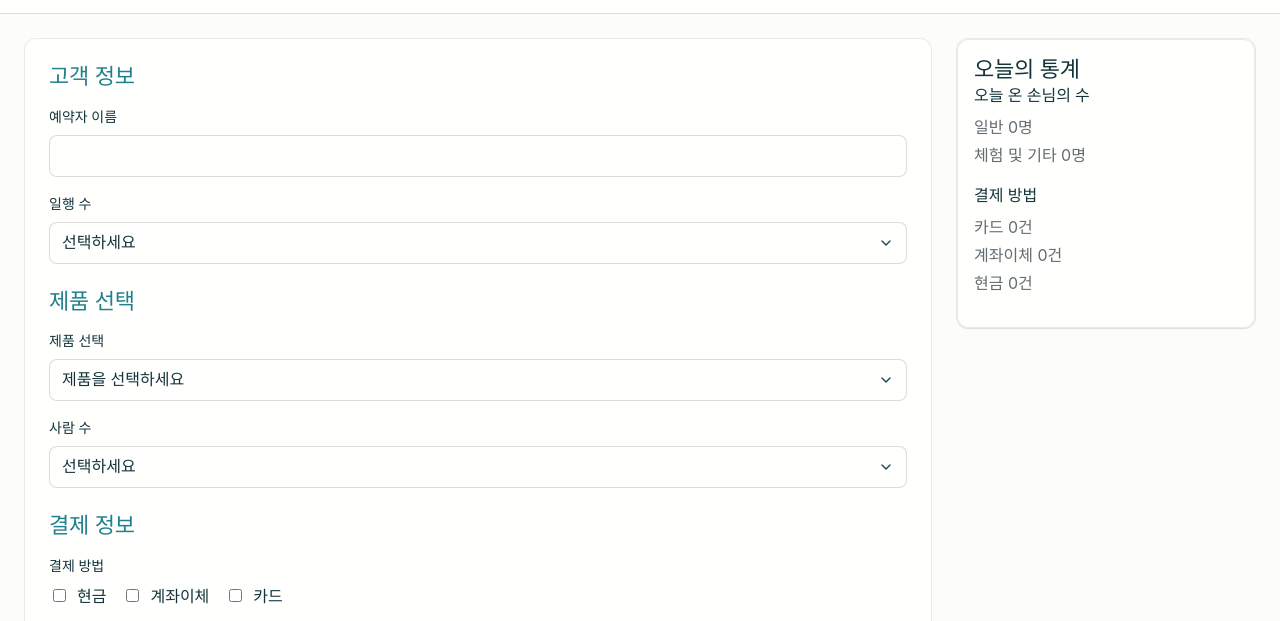
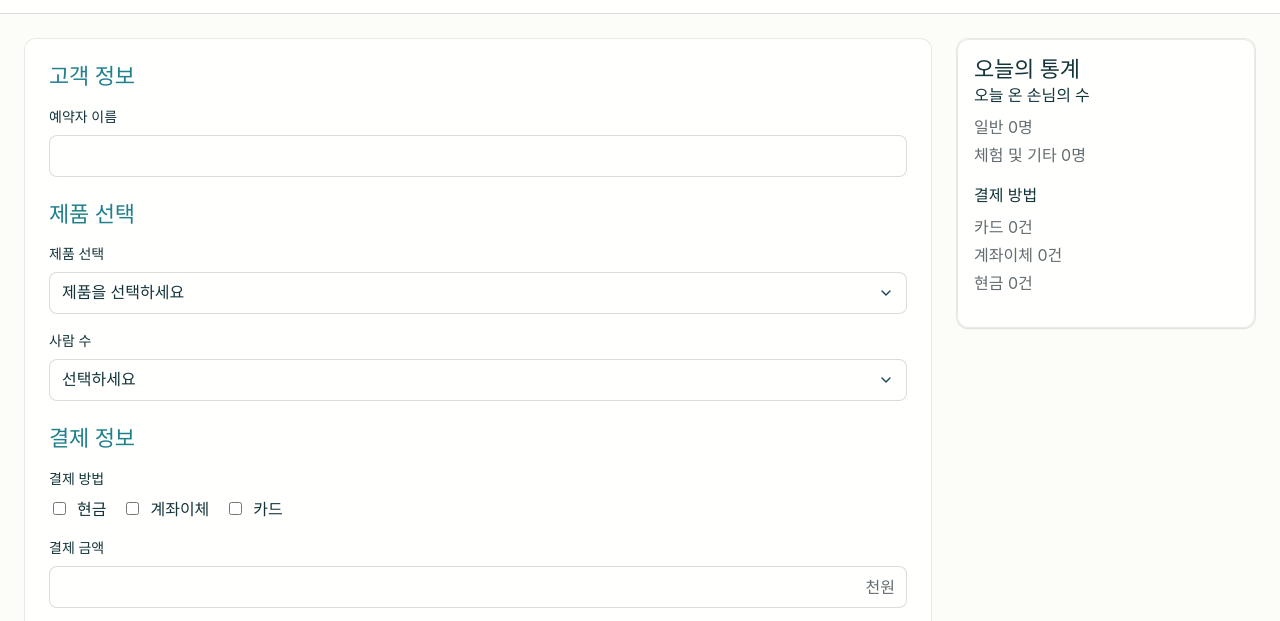
Before and after one commit to Athosoogj/athosoo_gj, a plain HTML site: page index.html in a window 1280 px wide. Shown: the part 119-740 px from the top of the page. Drawn offline with nearby package versions, Linux system fonts and the light colour scheme; a web font is replaced by a local one.

Commit message:
Update index.html

```diff
--- a/index.html
+++ b/index.html
@@ -29,18 +29,6 @@
                             <div class="form-group">
                                 <label class="form-label" for="customerName">예약자 이름</label>
                                 <input type="text" id="customerName" class="form-control" required>
-                            </div>
-                            <div class="form-group">
-                                <label class="form-label" for="groupSize">일행 수</label>
-                                <select id="groupSize" class="form-control" required>
-                                    <option value="">선택하세요</option>
-                                    <option value="1">1명</option>
-                                    <option value="2">2명</option>
-                                    <option value="3">3명</option>
-                                    <option value="4">4명</option>
-                                    <option value="5">5명</option>
-                                    <option value="6">6명</option>
-                                </select>
                             </div>
                         </div>
 
```
